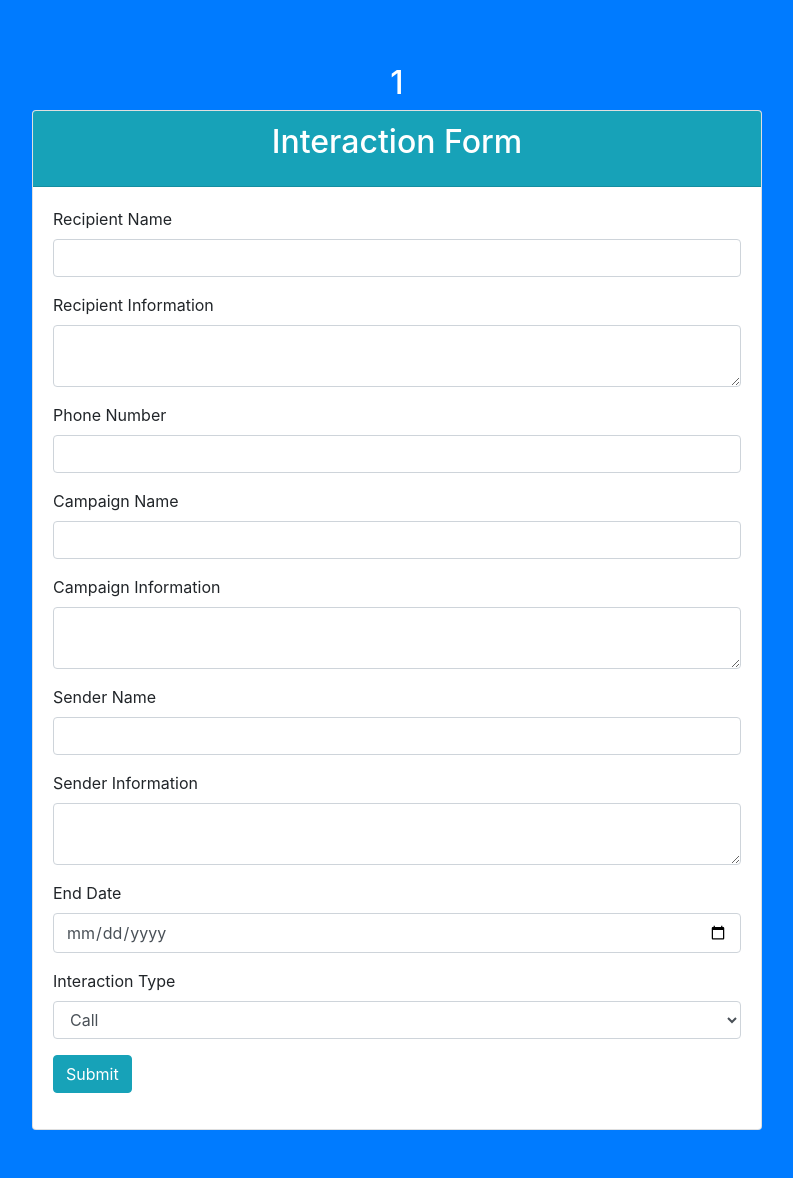
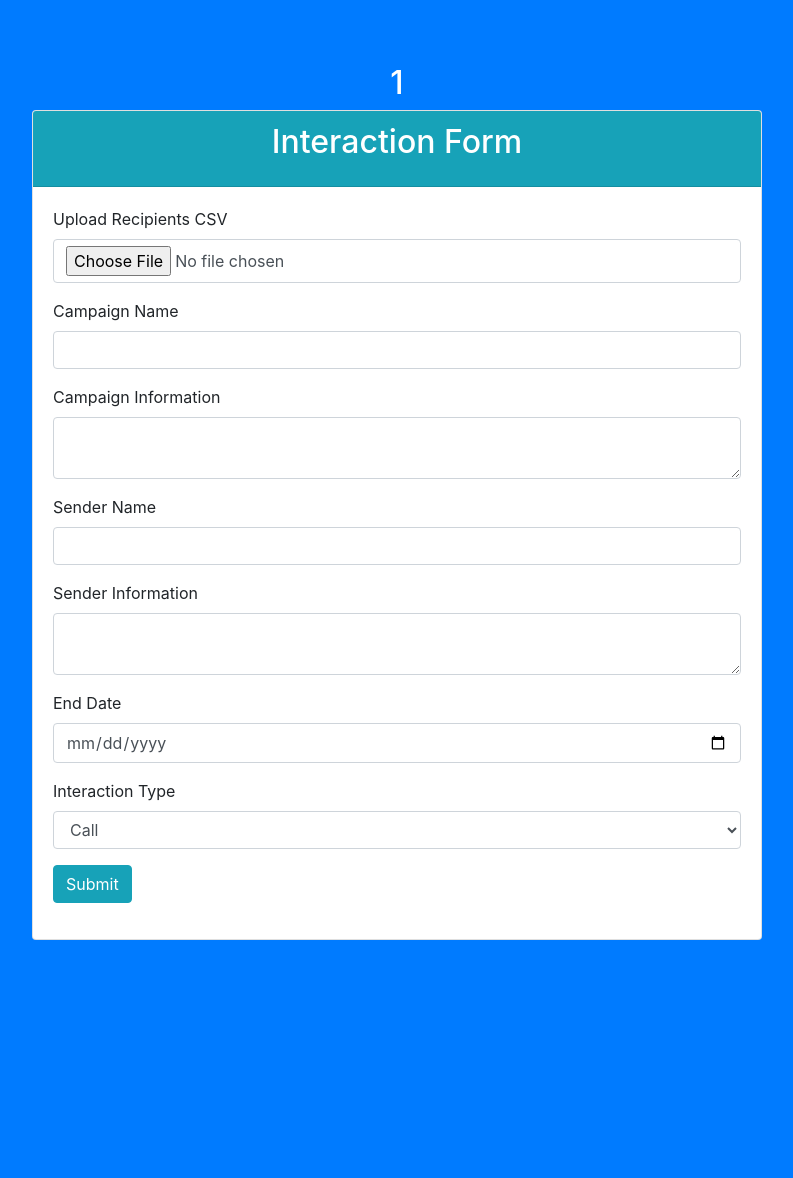
Before and after one commit to colloqium/colloqium-api, a Flask app: page /interaction/1 in a window 1280 px wide. Shown: the whole page, without its empty margins (243-1036 px from the left). After the commit the page ends 940 px from the top, so only its background shows below. Run offline with Flask 3, Linux system fonts and the light colour scheme; parts of the project's set-up code (start-up, migrations or seed data) failed here and were passed over; some libraries are stand-ins or nearby versions.

Commit message:
Got element to work with CSV of numbers instead of a single number

```diff
--- a/forms/interaction_form.py
+++ b/forms/interaction_form.py
@@ -1,5 +1,5 @@
 from flask_wtf import FlaskForm
-from wtforms import StringField, SubmitField, DateField, SelectField
+from wtforms import StringField, SubmitField, DateField, SelectField, FileField
 from wtforms.validators import DataRequired, Regexp
 from wtforms import TextAreaField
 
@@ -18,11 +18,6 @@ class PhoneNumberValidator(Regexp):
 
 
 class InteractionForm(FlaskForm):
-    recipient_name = StringField('Recipient Name', validators=[DataRequired()])
-    recipient_information = TextAreaField('Recipient Information',
-                                      validators=[DataRequired()])
-    recipient_phone_number = StringField('Phone Number',
-                                     validators=[PhoneNumberValidator()])
     campaign_name = StringField('Campaign Name', validators=[DataRequired()])
     campaign_information = TextAreaField('Campaign Information',
                                      validators=[DataRequired()])
@@ -34,4 +29,7 @@ class InteractionForm(FlaskForm):
                                      choices=[('call', 'Call'),
                                               ('text', 'Text'),
                                               ('plan', 'Plan')])
+
+    recipient_csv = FileField('Upload Recipients CSV')  # This is the new field for uploading CSVs
+
     submit = SubmitField('Submit')
--- a/routes/interaction.py
+++ b/routes/interaction.py
@@ -1,4 +1,5 @@
-from flask import Blueprint
+from flask import Blueprint, request, jsonify
+import csv
 # import Flask and other libraries
 from flask import render_template, session
 from forms.interaction_form import InteractionForm
@@ -12,6 +13,7 @@ from context.database import db
 from routes.call import call
 from routes.text_message import text_message
 from routes.plan import plan
+import io
 
 
 interaction_bp = Blueprint('interaction', __name__)
@@ -27,108 +29,138 @@ def interaction(last_action):
 
         # When the form is submitted
         if form.validate_on_submit():
-            # Check if a recipient with the given name and phone number already exists
-            recipient = Recipient.query.filter_by(
-                recipient_name=form.recipient_name.data,
-                recipient_phone_number=form.recipient_phone_number.data).first(
-                )
+            # If a CSV file was uploaded
+            if 'recipient_csv' in request.files:
 
-            # If the recipient does not exist, create a new one
-            if not recipient:
-                recipient = Recipient(
-                    recipient_name=form.recipient_name.data,
-                    recipient_phone_number=form.recipient_phone_number.data,
-                    recipient_information=form.recipient_information.data)
-                db.session.add(recipient)
+                file = form.recipient_csv.data
+                text_file = io.TextIOWrapper(file, encoding='utf-8')
+                csv_data = csv.reader(text_file, delimiter=',')
 
-            # Check if sender with this name is in database
-            sender = Sender.query.filter_by(
-                sender_name=form.sender_name.data).first()
+                # We expect the first row to be headers, so we get those first
+                headers = next(csv_data)
 
-            if not sender:
-                sender = Sender(
-                    sender_name=form.sender_name.data,
-                    sender_information=form.sender_information.data)
-                db.session.add(sender)
+                interactions = []
 
-            # Check if campaign wiht this name is in database
-            campaign = Campaign.query.filter_by(
-                campaign_name=form.campaign_name.data).first()
+                # Then we process each row in the CSV
+                for row in csv_data:
+                    # We create a dictionary where the keys are the CSV headers and the values are the row's values
+                    recipient_data = {headers[i]: value for i, value in enumerate(row)}
 
-            if not campaign:
-                campaign = Campaign(
-                    campaign_name=form.campaign_name.data,
-                    campaign_information=form.campaign_information.data,
-                    campaign_end_date=form.campaign_end_date.data)
-                db.session.add(campaign)
+                    # Then we use this dictionary to create a recipient
+                    recipient_name = recipient_data['Recipient Name']
+                    recipient_information = recipient_data['Recipient Information']
+                    recipient_phone_number = recipient_data['Phone Number']
 
-            interaction_type = form.interaction_type.data
+                    # Check if a recipient with the given name and phone number already exists
+                    recipient = Recipient.query.filter_by(
+                        recipient_name=recipient_name,
+                        recipient_phone_number=recipient_phone_number).first()
 
-            # Create the Interaction
-            interaction = Interaction(
-                twilio_conversation_sid='',  # You will need to update this later
-                conversation=[],
-                recipient=recipient,  # The ID of the recipient
-                sender=sender,
-                campaign=campaign,
-                interaction_type=interaction_type)
+                    # If the recipient does not exist, create a new one
+                    if not recipient:
+                        recipient = Recipient(
+                            recipient_name=recipient_name,
+                            recipient_phone_number=recipient_phone_number,
+                            recipient_information=recipient_information)
+                        db.session.add(recipient)
 
-            db.session.add(interaction)
-            db.session.commit()
+                    # Check if sender with this name is in database
+                    sender = Sender.query.filter_by(
+                        sender_name=form.sender_name.data).first()
 
-            #get interaction with DB fields
-            interaction = db.session.query(Interaction).filter_by(
-                recipient_id=recipient.id,
-                interaction_type=interaction_type,
-                campaign_id=campaign.id).first()
+                    if not sender:
+                        sender = Sender(
+                            sender_name=form.sender_name.data,
+                            sender_information=form.sender_information.data)
+                        db.session.add(sender)
 
-            if interaction_type == "call":
-                # Add information from recipientCallForm to the system prompt
-                system_prompt = get_campaign_phone_call_system_prompt(
-                    interaction)
-            elif interaction_type == "text":
-                system_prompt = get_campaign_text_message_system_prompt(
-                    interaction)
-            elif interaction_type == "plan":
-                system_prompt = get_campaign_agent_system_prompt(interaction)
+                    # Check if campaign wiht this name is in database
+                    campaign = Campaign.query.filter_by(
+                        campaign_name=form.campaign_name.data).first()
 
-            user_number = form.recipient_phone_number.data
+                    if not campaign:
+                        campaign = Campaign(
+                            campaign_name=form.campaign_name.data,
+                            campaign_information=form.campaign_information.data,
+                            campaign_end_date=form.campaign_end_date.data)
+                        db.session.add(campaign)
 
-            #Pre create the first response
-            conversation = initialize_conversation(system_prompt)
-            interaction.conversation = conversation
-            initial_statement = add_llm_response_to_conversation(interaction)
-            logging.info("Interaction created successfully")
+                    interaction_type = form.interaction_type.data
 
-            db.session.commit()
+                    # Create the Interaction
+                    interaction = Interaction(
+                        twilio_conversation_sid='',  # You will need to update this later
+                        conversation=[],
+                        recipient=recipient,  # The ID of the recipient
+                        sender=sender,
+                        campaign=campaign,
+                        interaction_type=interaction_type)
 
-            # Log the system prompt and user number
-            logging.info("Interaction Type: %s", interaction_type)
-            logging.info(f"System prompt: {system_prompt}")
-            logging.info(f"User number: {user_number}")
-            logging.info(f"Initial Statement: {initial_statement}")
-            logging.debug(f"Conversation: {conversation}")
+                    db.session.add(interaction)
+                    db.session.commit()
 
-            # Store data in session
-            session[
-                'interaction_id'] = interaction.id  # Store the interaction ID
+                    #get interaction with DB fields
+                    interaction = db.session.query(Interaction).filter_by(
+                        recipient_id=recipient.id,
+                        interaction_type=interaction_type,
+                        campaign_id=campaign.id).first()
 
-            if (interaction_type == "call"):
-                # Call the recipient
-                logging.info("Redirecting to call route...")
-                return call(interaction_id=interaction.id)
-            elif (interaction_type == "text"):
-                # Send a text message
-                logging.info("Redirecting to text message route...")
-                return text_message(interaction_id=interaction.id)
-            elif (interaction_type == "plan"):
-                # Create an outreach agent and plan the outreach for the recipient
-                logging.info("Redirecting to planning route...")
-                return plan(recipient_id=recipient.id)
+                    interactions.append(interaction)
 
-        return render_template('interaction.html',
-                               form=form,
-                               last_action=last_action)
+                for interaction in interactions:
+
+                    interaction_type = interaction.interaction_type
+                    if interaction_type == "call":
+                        # Add information from recipientCallForm to the system prompt
+                        system_prompt = get_campaign_phone_call_system_prompt(
+                            interaction)
+                    elif interaction_type == "text":
+                        system_prompt = get_campaign_text_message_system_prompt(
+                            interaction)
+                    elif interaction_type == "plan":
+                        system_prompt = get_campaign_agent_system_prompt(interaction)
+
+                    user_number = interaction.recipient.recipient_phone_number
+
+                    #Pre create the first response
+                    conversation = initialize_conversation(system_prompt)
+                    interaction.conversation = conversation
+                    initial_statement = add_llm_response_to_conversation(interaction)
+                    logging.info("Interaction created successfully")
+
+                    db.session.commit()
+
+                    # Log the system prompt and user number
+                    logging.info("Interaction Type: %s", interaction_type)
+                    logging.info(f"System prompt: {system_prompt}")
+                    logging.info(f"User number: {user_number}")
+                    logging.info(f"Initial Statement: {initial_statement}")
+                    logging.debug(f"Conversation: {conversation}")
+
+                    # Store data in session
+                    session[
+                        'interaction_id'] = interaction.id  # Store the interaction ID
+
+                    if (interaction_type == "call"):
+                        # Call the recipient
+                        logging.info("Redirecting to call route...")
+                        call(interaction_id=interaction.id)
+                    elif (interaction_type == "text"):
+                        # Send a text message
+                        logging.info("Redirecting to text message route...")
+                        text_message(interaction_id=interaction.id)
+                    elif (interaction_type == "plan"):
+                        # Create an outreach agent and plan the outreach for the recipient
+                        logging.info("Redirecting to planning route...")
+                        plan(recipient_id=recipient.id)
+
+                return jsonify({'success': True}), 200
+            else:
+                logging.info(f"No form submitted. Error: {form.errors}")
+                return render_template('interaction.html',
+                                    form=form,
+                                    last_action=last_action)
+        return render_template('interaction.html', form=form, last_action=last_action)
 
     except Exception as e:
         logger.error(f"Exception occurred: {e}", exc_info=True)
--- a/templates/interaction.html
+++ b/templates/interaction.html
@@ -9,38 +9,23 @@
   </head>
   <body class="bg-primary">
     <div class="container py-5">
+      <div class="text-center text-white mt-3">
+        <h2>{{last_action}}</h2>
+      </div>
       <div class="row">
         <div class="col-lg-8 mx-auto">
-          <div class="text-center text-white mt-3">
-            <h2>{{last_action}}</h2>
-          </div>
           <div class="card">
             <div class="card-header bg-info text-white">
               <h2 class="card-title text-center">Interaction Form</h2>
             </div>
             <div class="card-body">
-              <form method="POST">
+              <form method="POST" enctype="multipart/form-data">
                 {{ form.hidden_tag() }} {{ form.csrf_token }}
                 <div class="form-group">
-                  {{ form.recipient_name.label(class="form-control-label") }} {{
-                  form.recipient_name(class="form-control") }} {% for error in
-                  form.recipient_name.errors %}
-                  <span class="text-danger">{{ error }}</span>
-                  {% endfor %}
-                </div>
-                <div class="form-group">
-                  {{ form.recipient_information.label(class="form-control-label") }}
-                  {{ form.recipient_information(class="form-control") }} {% for
-                  error in form.recipient_information.errors %}
-                  <span class="text-danger">{{ error }}</span>
-                  {% endfor %}
-                </div>
-                <div class="form-group">
-                  {{ form.recipient_phone_number.label(class="form-control-label")
-                  }} {{ form.recipient_phone_number(class="form-control") }} {% for
-                  error in form.recipient_phone_number.errors %}
-                  <span class="text-danger">{{ error }}</span>
-                  {% endfor %}
+                    {{ form.recipient_csv.label(class="form-control-label") }} {{ form.recipient_csv(class="form-control") }}
+                    {% for error in form.recipient_csv.errors %}
+                    <span class="text-danger">{{ error }}</span>
+                    {% endfor %}
                 </div>
                 <div class="form-group">
                   {{ form.campaign_name.label(class="form-control-label") }} {{
--- /dev/null
+++ b/testing/test_profiles.csv
@@ -0,0 +1,4 @@
+Recipient Name,Recipient Information,Phone Number
+Adrian Obleton,Adrian is a tech enthusiast,+17066641258
+Nesh Faatihma,Nesh loves animals,+19842449344
+Harshita Rathore, Harshita moved to the US this year and recently became a citizen,+15618895021
```
